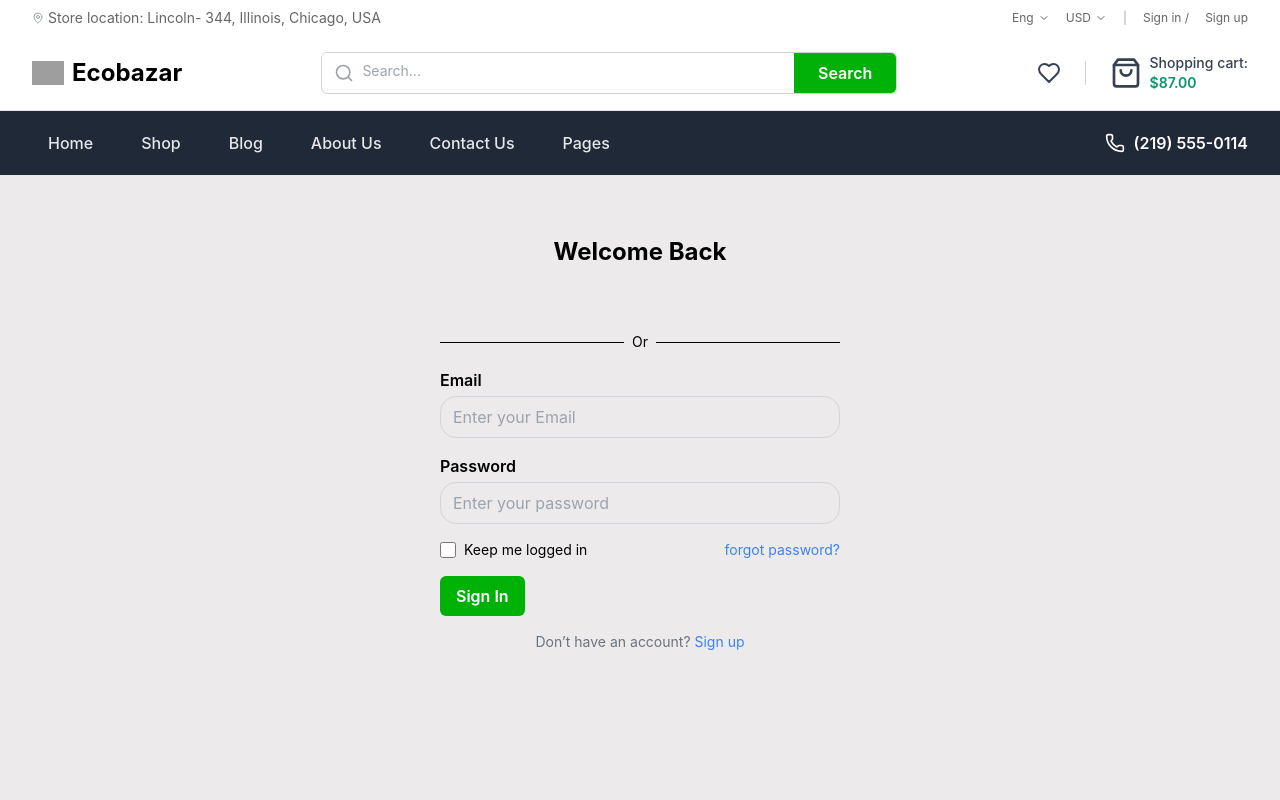
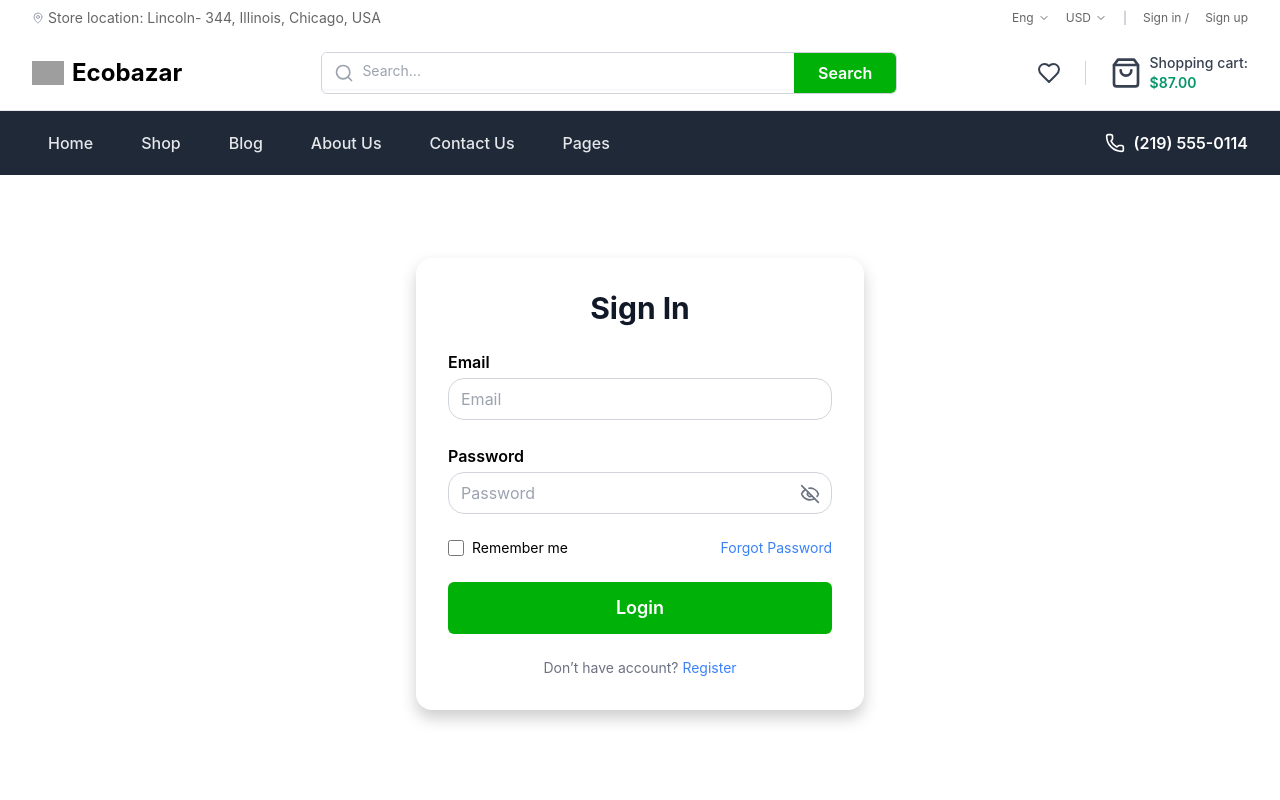
Before and after one commit to farhaghallab3/ecommerce, a React (Vite) app: page /login in a window 1280 px wide. Shown: the top 800 px of the page. Built offline with nearby package versions, Linux system fonts and the light colour scheme; grey boxes are pictures that could not be loaded.

Commit message:
update login and signup

```diff
--- a/src/components/organisms/LoginForm/LoginForm.tsx
+++ b/src/components/organisms/LoginForm/LoginForm.tsx
@@ -1,20 +1,24 @@
-
-import  { useState } from "react";
+import { useState } from "react";
 import { useNavigate, Link } from "react-router-dom";
 import axios from "axios";
 import { toast } from "react-toastify";
 
 import { Button } from "../../atoms/Button/Button";
-import Divider from "../../atoms/Divider";
+// Removed: import Divider from "../../atoms/Divider"; // Not in the image
 import LabeledInput from "../../atoms/LabeledInput/LabeledInput";
 import CheckboxWithLabel from "../../molecules/CheckboxWithLabel";
-import GoogleButton from "../../molecules/GoogleButton";
+// Removed: import GoogleButton from "../../molecules/GoogleButton"; // Not in the image
+// Assuming LabeledPasswordInput is used for password field with eye icon functionality
+import LabeledPasswordInput from "../../atoms/Input/LabeledPasswordInput"; // Corrected path if needed
 
-
+// Ensure useAuth is imported if you need to call login function
+import { useAuth } from "../../../context/AuthContext";
 
 const LoginForm = () => {
   const navigate = useNavigate();
+  const { login } = useAuth(); // Destructure login from useAuth
   const [form, setForm] = useState({ email: "", password: "" });
+  const [rememberMe, setRememberMe] = useState(false); // State for "Remember me" checkbox
 
   const handleChange = (e: React.ChangeEvent<HTMLInputElement>) => {
     setForm({ ...form, [e.target.name]: e.target.value });
@@ -29,20 +33,24 @@ const LoginForm = () => {
       );
       console.log("Login response:", res.data);
 
+      // --- Standard login flow ---
+      // If backend indicates 2FA is required, go to OTP verification.
+      if (res.data.required2FA) {
+        localStorage.setItem("tempToken", res.data.tempToken); // Assuming backend sends tempToken
+        localStorage.setItem("email", form.email); // Save email for OTP
+        toast.info("Code sent to your email. Please verify.");
+        navigate("/verify-otp");
+      } else {
+        // Direct login if 2FA is not required
+        const userName = res.data.user?.name || res.data.data?.name || "User";
+        const userEmail = res.data.user?.email || res.data.data?.email || form.email;
 
-      localStorage.setItem("email", form.email);
+        // Call the login function from AuthContext to set global state and localStorage
+        login(res.data.token, userName, userEmail); // Use the login function
 
-      if (res.data.token) {
-        localStorage.setItem("tempToken", res.data.token);
-      } else {
-        console.warn(
-          "No tempToken received in login response. VerifyOtpForm is designed to handle this."
-        );
+        toast.success("Logged in successfully!");
+        navigate("/"); // Redirect to home page
       }
-
-      toast.info("Proceeding to verification step.");
-      navigate("/verify-otp");
-
     } catch (err: any) {
       console.error("Login error:", err.response?.data);
       toast.error(err.response?.data?.message || "Login failed");
@@ -50,45 +58,63 @@ const LoginForm = () => {
   };
 
   return (
-    <div className="min-h-screen flex items-center justify-center px-4">
+    // Outer container for centering, background, and the green border effect
+    <div className="min-h-screen flex items-center justify-center bg-white py-12 px-4 sm:px-6 lg:px-8 mt-10">
+      {/* Form container with white background, rounded corners, and shadow */}
       <form
-        className="space-y-4 max-w-md w-full mx-auto px-4 sm:px-6"
         onSubmit={handleSubmit}
+        className="relative max-w-md w-full bg-white p-8 rounded-2xl shadow-lg space-y-6 overflow-hidden
+                    " // Base border for pseudo-element effect
+        style={{
+          // Custom style for the green border effect as seen in the image
+          boxShadow: '0 0 0 #00B207, 0 8px 16px rgba(0,0,0,0.2)' // Inner shadow + outer green glow
+        }}
       >
-        <h1 className="text-2xl font-bold text-center">Welcome Back</h1>
-        <GoogleButton />
-        <Divider text="Or" />
+        <h1 className="text-3xl font-bold text-center text-gray-900 mb-6">Sign In</h1> {/* Title */}
+
+        {/* Removed GoogleButton and Divider based on image */}
 
         <LabeledInput
-          label="Email"
-          placeholder="Enter your Email"
+          label="Email" // Retaining label for clarity/accessibility, can hide with CSS if purely placeholder based
+          placeholder="Email" // Placeholder is now the "label" in design
           name="email"
+          type="email"
           value={form.email}
           onChange={handleChange}
         />
-        <LabeledInput
-          label="Password"
+        {/* Using LabeledPasswordInput for password with eye icon functionality */}
+        <LabeledPasswordInput
+          label="Password" // Retaining label
           type="password"
-          placeholder="Enter your password"
+          placeholder="Password" // Placeholder is now the "label" in design
           name="password"
           value={form.password}
           onChange={handleChange}
         />
 
         <div className="flex items-center justify-between text-sm">
-          <CheckboxWithLabel label="Keep me logged in" />
-          <a href="#" className="text-blue-500">
-            forgot password?
-          </a>
+          <CheckboxWithLabel
+            label="Remember me"
+            checked={rememberMe}
+            onChange={(e) => setRememberMe(e.target.checked)}
+          />
+          <Link to="/forgot-password" className="text-blue-500 hover:underline">
+            Forgot Password
+          </Link>
         </div>
 
-        <Button text="Sign In" type="submit" />
+        <Button
+          text="Login" // Changed text to "Login"
+          type="submit"
+          disabled={false} // Adjust disabled state based on form validation/loading
+          className="w-full rounded-full py-3  hover:bg-emerald-600 text-white font-bold text-lg" // Green button, full width, rounded full
+        />
 
-        <p className="text-center text-sm text-gray-500">
-          Don’t have an account?{" "}
-          <Link to="/signup" className="text-blue-500">
-            Sign up
-          </Link>
+        <p className="text-center text-sm text-gray-500 mt-4">
+          Don’t have account?{" "}
+          <Link to="/signup" className="text-blue-500 hover:underline">
+            Register
+          </Link> {/* Changed "Sign up" to "Register" */}
         </p>
       </form>
     </div>
--- a/src/pages/Home/SignUp/SignupPage.tsx
+++ b/src/pages/Home/SignUp/SignupPage.tsx
@@ -3,7 +3,7 @@ import SignUp from ".";
 
 
 export const SignupPage = () => (
-  <div className="min-h-screen flex items-center justify-center bg-[#ECEAEA] px-4">
+  <div className="min-h-screen flex items-center justify-center bg-white px-4">
     <SignUp />
   </div>
 );
--- a/src/pages/Home/SignUp/index.tsx
+++ b/src/pages/Home/SignUp/index.tsx
@@ -1,16 +1,16 @@
 
-import Divider from "../../../components/atoms/Divider";
-import GoogleButton from "../../../components/molecules/GoogleButton";
+//import Divider from "../../../components/atoms/Divider";
+//import GoogleButton from "../../../components/molecules/GoogleButton";
 import SignupForm from "../../../components/organisms/SignUpForm/SignupForm";
 
 
 const Signup = () => {
   return (
-    <div className="w-full flex items-center justify-center">
-      <div className="w-full max-w-sm">
+    <div className="w-full  flex items-center justify-center py-8">
+      <div className="w-full ">
         <h1 className="text-2xl font-bold text-center mb-6">Create an Account</h1>
-        <GoogleButton />
-        <Divider text="Or" />
+        {/* <GoogleButton />
+        <Divider text="Or" /> */}
         <SignupForm />
         </div>
     </div>
```
Also changed, not shown: src/components/organisms/SignUpForm/SignupForm.tsx (+32 -31 lines).
